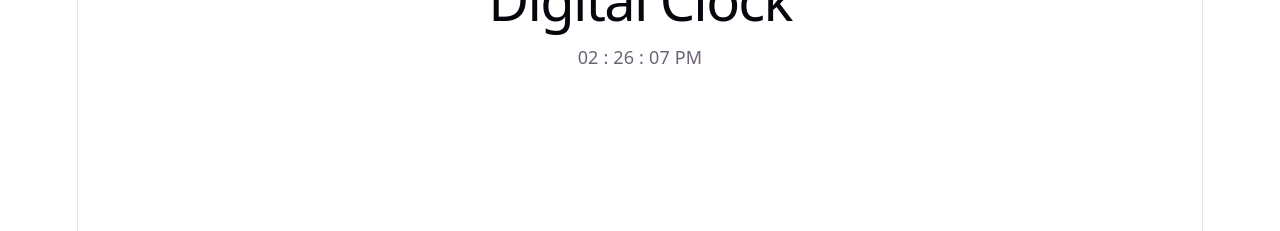
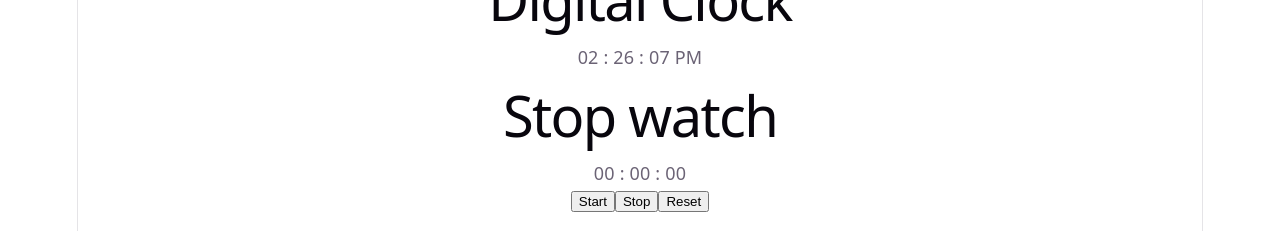
Before and after one commit to shelly004/make-use-of, a React (Vite) app: page / in a window 1280 px wide. Shown: the part 569-800 px from the top of the page. Built offline with nearby package versions, Linux system fonts and the light colour scheme; no server answers.

Commit message:
Stop watch changes

```diff
--- a/src/App.jsx
+++ b/src/App.jsx
@@ -4,6 +4,7 @@ import SearchData from './components/Datafetch-debounce/SearchData'
 import Form from './components/Form-validation/Form'
 import MainModal from './components/Focusable-Modal/MainModal'
 import Clock from './components/Digital-clock/Clock'
+import Stopwatch from './components/Stop-watch/Stopwatch'
 function App() {
 
   return (
@@ -12,6 +13,7 @@ function App() {
       <Form/>
       <MainModal/>
       <Clock/>
+      <Stopwatch/>
     </>
 
   )
--- a/src/components/Stop-watch/Stopwatch.jsx
+++ b/src/components/Stop-watch/Stopwatch.jsx
@@ -0,0 +1,45 @@
+import { useState, useEffect } from "react";
+
+export default function Stopwatch() {
+  const [isRunning, setIsRunning] = useState(false);
+  const [timer, setTimer] = useState(0);
+
+  useEffect(() => {
+    let interval;
+
+    if (isRunning) {
+      interval = setInterval(() => {
+        setTimer((prev) => prev + 1);
+      }, 1000);
+    }
+    return () => {
+      clearInterval(interval);
+    };
+  }, [isRunning]);
+
+  const displayWatch = () => {
+    const hours = Math.floor(timer / 3600);
+    const minutes = Math.floor((timer % 3600) / 60);
+    const seconds = timer % 60;
+
+    return `${hours.toString().padStart(2, "0")} : ${minutes
+      .toString()
+      .padStart(2, "0")} : ${seconds.toString().padStart(2, "0")}`;
+  };
+  return (
+    <div className="App">
+      <h1>Stop watch</h1>
+      <p>{displayWatch()}</p>
+      <button onClick={() => setIsRunning(true)}>Start</button>
+      <button onClick={() => setIsRunning(false)}>Stop</button>
+      <button
+        onClick={() => {
+          setIsRunning(false);
+          setTimer(0);
+        }}
+      >
+        Reset
+      </button>
+    </div>
+  );
+}
```
